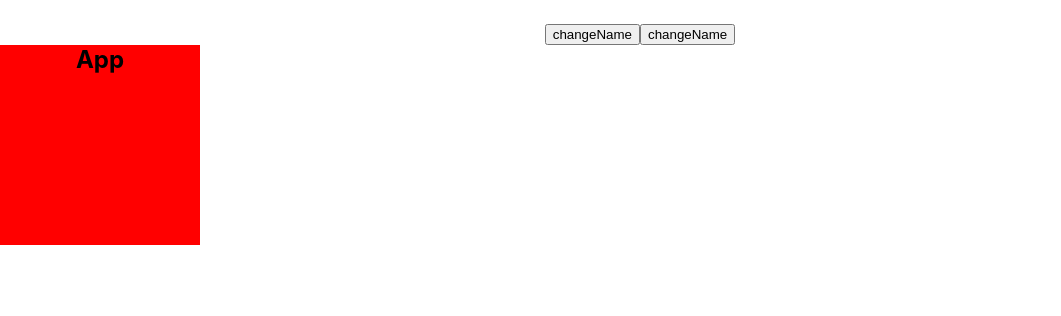
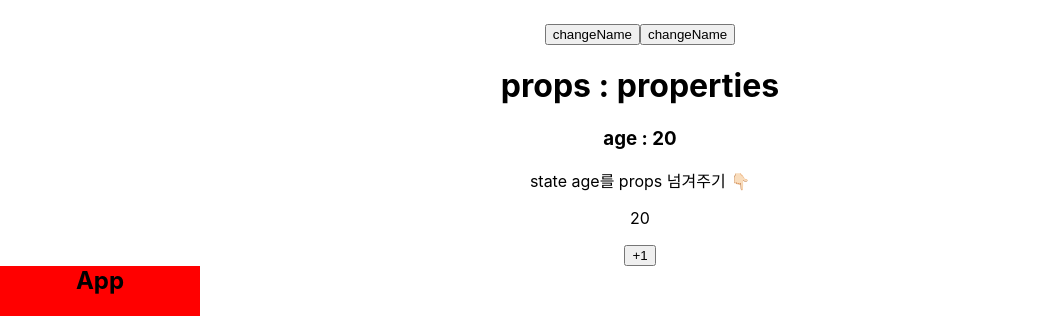
Before and after one commit to dongil618/react-study, a React (Create React App) app: page / in a window 1280 px wide. Shown: the part 218-534 px from the top of the page, without its empty margins (0-1061 px from the left). Built offline with nearby package versions, Linux system fonts and the light colour scheme.

Commit message:
chore : props
- https://www.notion.so/devgrit/props-fff8efb8110841869ecc5a8342d2bbe4

```diff
--- a/src/App.js
+++ b/src/App.js
@@ -3,6 +3,7 @@ import Hello from './component/Hello';
 import Welcome from './component/Welcome';
 import styles from './App.module.css';
 import UseStateExample from './component/UseStateExample';
+import PropsExample from './component/PropsExample';
 
 function App() {
 
@@ -11,6 +12,7 @@ function App() {
       <Hello/>
       <Welcome/>
       <UseStateExample/>
+      <PropsExample age={20}/>
       <div className={styles.box}>App</div>
     </div>
   );
--- /dev/null
+++ b/src/component/Age.js
@@ -0,0 +1,5 @@
+export default function Age(props) {
+    return(
+        <p>{props.age}</p>
+    )
+}
--- /dev/null
+++ b/src/component/PropsExample.js
@@ -0,0 +1,23 @@
+import { useState } from "react";
+import Age from "./Age";
+
+const PropsExample = (props) => {
+    const [age, setAge] = useState(props.age);
+    console.log(props.age);
+
+    return (
+        <div>
+            <h1>props : properties</h1>
+            <h3>age : {age}</h3>
+            <p>state age를 props 넘겨주기 👇🏻</p>
+            <Age age={age}/>
+            <button onClick={
+                () => {
+                    setAge(age+1);
+                }
+            }>+1</button>
+        </div>
+    )
+}
+
+export default PropsExample
```
